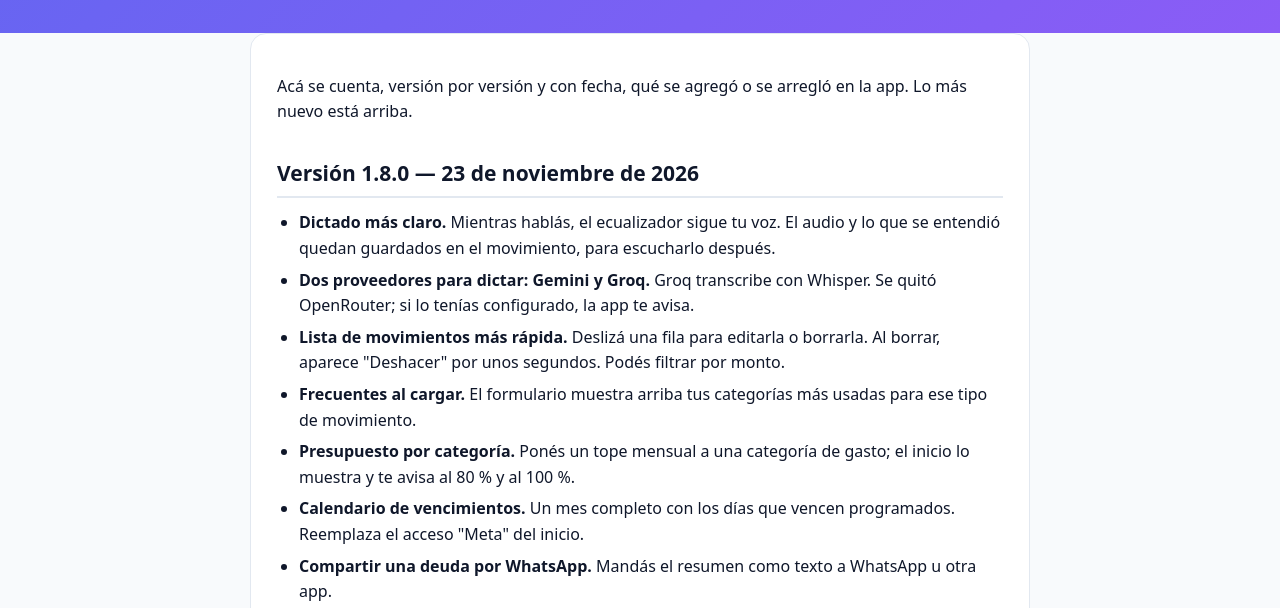
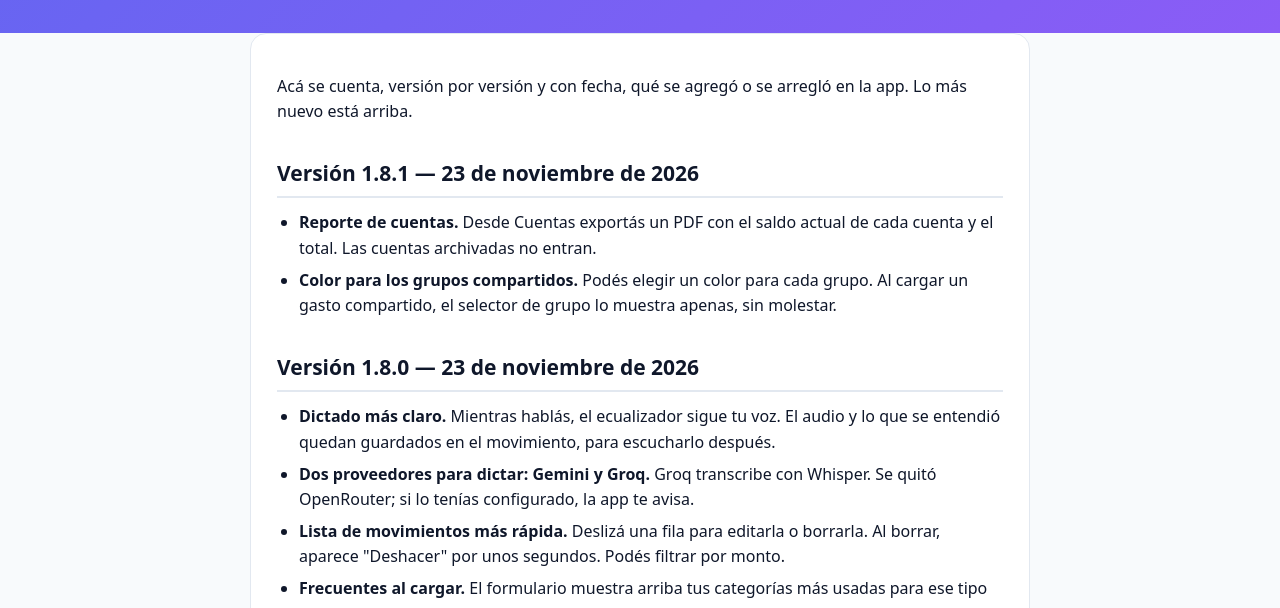
Before and after one commit to AlejoDM/lepusmint-gestionfinanzas, a plain HTML site: page novedades.html in a window 1280 px wide. Shown: the part 188-796 px from the top of the page. Drawn offline with Linux system fonts and the light colour scheme.

Commit message:
Versión 1.8.1

```diff
--- a/novedades.html
+++ b/novedades.html
@@ -36,6 +36,11 @@
   <main class="wrap">
     <section class="card">
 <p>Acá se cuenta, versión por versión y con fecha, qué se agregó o se arregló en la app. Lo más nuevo está arriba.</p>
+<h2 id="version-1-8-1-23-de-noviembre-de-2026">Versión 1.8.1 — 23 de noviembre de 2026</h2>
+<ul>
+  <li><strong>Reporte de cuentas.</strong> Desde Cuentas exportás un PDF con el saldo actual de cada cuenta y el total. Las cuentas archivadas no entran.</li>
+  <li><strong>Color para los grupos compartidos.</strong> Podés elegir un color para cada grupo. Al cargar un gasto compartido, el selector de grupo lo muestra apenas, sin molestar.</li>
+</ul>
 <h2 id="version-1-8-0-23-de-noviembre-de-2026">Versión 1.8.0 — 23 de noviembre de 2026</h2>
 <ul>
   <li><strong>Dictado más claro.</strong> Mientras hablás, el ecualizador sigue tu voz. El audio y lo que se entendió quedan guardados en el movimiento, para escucharlo después.</li>
```
